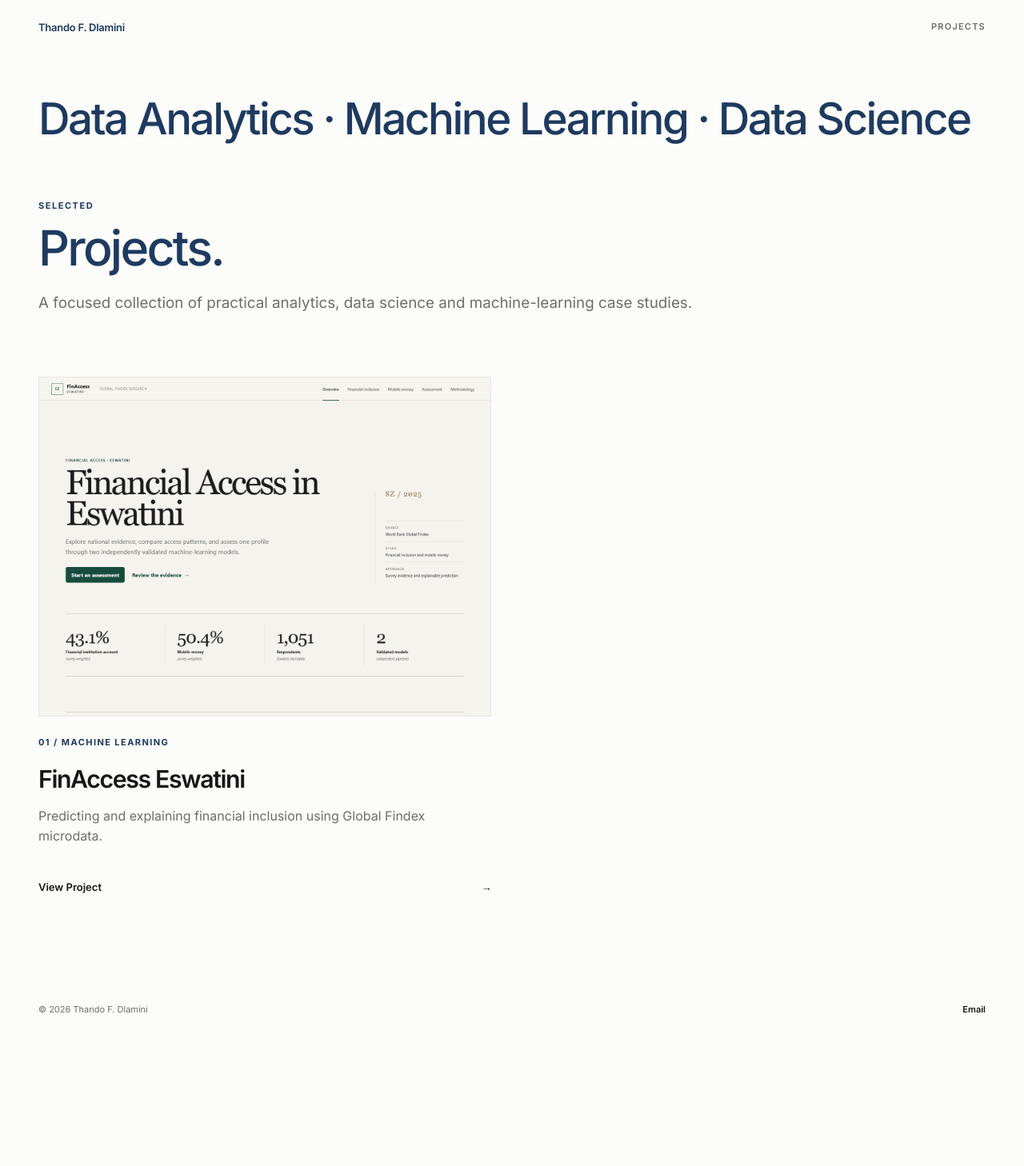
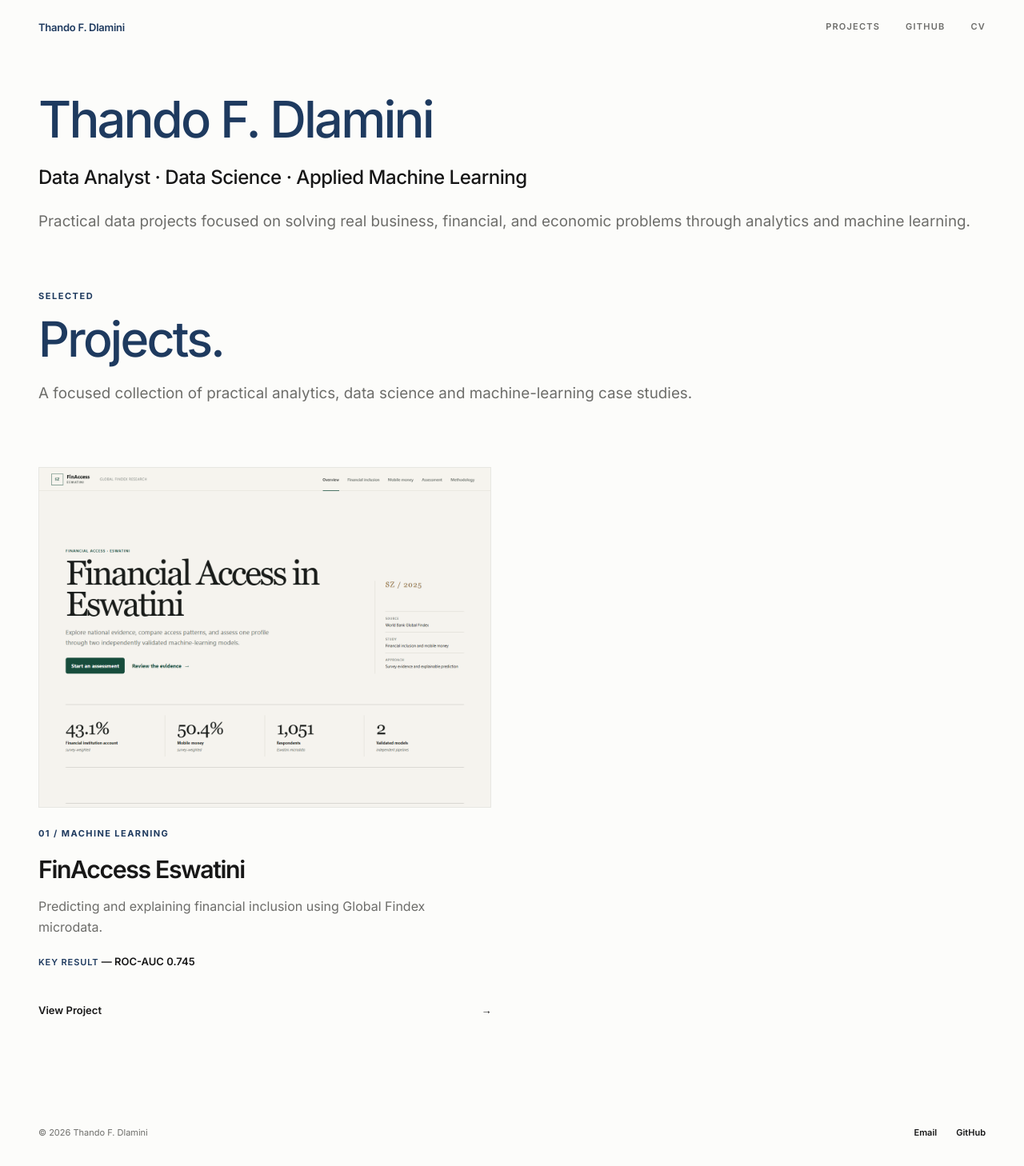
Before and after one commit to thandofana/thandofana.github.io, a React (Vite) app: page / in a window 1280 px wide. Shown: the whole page at 80% size. Before the commit the page ends 1304 px from the top, so only its background shows below. Built offline with nearby package versions, Linux system fonts and the light colour scheme.

Commit message:
Refine recruiter-focused homepage

```diff
--- a/src/components/SiteFooter.jsx
+++ b/src/components/SiteFooter.jsx
@@ -7,8 +7,11 @@ function SiteFooter() {
       <Container className="site-footer__inner">
         <p>© {new Date().getFullYear()} {profile.name}</p>
         <nav className="site-footer__links" aria-label="Footer navigation">
-          {profile.linkedin && <a href={profile.linkedin}>LinkedIn</a>}
           <a href={`mailto:${profile.email}`}>Email</a>
+          {profile.linkedin && (
+            <a href={profile.linkedin} target="_blank" rel="noreferrer">LinkedIn</a>
+          )}
+          <a href={profile.github} target="_blank" rel="noreferrer">GitHub</a>
         </nav>
       </Container>
     </footer>
--- a/src/components/SiteHeader.jsx
+++ b/src/components/SiteHeader.jsx
@@ -10,8 +10,12 @@ function SiteHeader({ projectView = false }) {
         </a>
 
         <nav className="site-nav" aria-label="Primary navigation">
-          <a href={projectView ? '#/' : '#projects'}>
-            {projectView ? '← All projects' : 'Projects'}
+          <a href={projectView ? '#/' : '#projects'}>Projects</a>
+          <a href={profile.github} target="_blank" rel="noreferrer">
+            GitHub<span className="sr-only"> (opens in a new tab)</span>
+          </a>
+          <a href={profile.resume} target="_blank" rel="noreferrer">
+            CV<span className="sr-only"> (opens in a new tab)</span>
           </a>
         </nav>
       </Container>
--- a/src/components/projects/ProjectCard.jsx
+++ b/src/components/projects/ProjectCard.jsx
@@ -23,6 +23,11 @@ function ProjectCard({ project, priority = false }) {
           </p>
           <h3 id={titleId}>{project.title}</h3>
           <p className="project-card__summary">{project.cardSummary}</p>
+          {project.highlight && (
+            <p className="project-card__highlight">
+              <span>Key Result</span> — {project.highlight}
+            </p>
+          )}
           <div className="project-card__footer">
             <span>View Project</span>
             <span aria-hidden="true">→</span>
--- a/src/data/profile.js
+++ b/src/data/profile.js
@@ -1,8 +1,11 @@
 const profile = {
   name: 'Thando F. Dlamini',
-  professionalTitle: 'Data · Analytics · Applied Machine Learning',
+  professionalTitle: 'Data Analyst · Data Science · Applied Machine Learning',
+  positioningStatement:
+    'Practical data projects focused on solving real business, financial, and economic problems through analytics and machine learning.',
   location: 'Eswatini',
   email: 'dlaminithandofana@gmail.com',
+  github: 'https://github.com/thandofana',
   linkedin: null, // Add only after the verified LinkedIn URL is provided.
   resume: '/resume/Thando_Fana_Dlamini_Resume.pdf',
 }
--- a/src/data/projects.js
+++ b/src/data/projects.js
@@ -25,6 +25,7 @@ const projects = [
     subtitle: 'Financial inclusion and mobile-money adoption in Eswatini',
     cardSummary:
       'Predicting and explaining financial inclusion using Global Findex microdata.',
+    highlight: 'ROC-AUC 0.745',
     summary:
       'An explainable machine-learning system combining survey-weighted analysis, statistical testing, two validated prediction pipelines and a responsive assessment application.',
     focus: 'Financial inclusion and mobile-money adoption',
--- a/src/pages/ProjectGallery.jsx
+++ b/src/pages/ProjectGallery.jsx
@@ -2,6 +2,7 @@ import Container from '../components/Container.jsx'
 import ProjectGrid from '../components/projects/ProjectGrid.jsx'
 import SiteFooter from '../components/SiteFooter.jsx'
 import SiteHeader from '../components/SiteHeader.jsx'
+import profile from '../data/profile.js'
 import projects from '../data/projects.js'
 
 function ProjectGallery() {
@@ -13,7 +14,9 @@ function ProjectGallery() {
       <main id="main-content" tabIndex="-1">
         <section className="gallery-intro" aria-labelledby="gallery-title">
           <Container>
-            <h1 id="gallery-title">Data Analytics · Machine Learning · Data Science</h1>
+            <h1 id="gallery-title">{profile.name}</h1>
+            <p className="gallery-intro__focus">{profile.professionalTitle}</p>
+            <p className="gallery-intro__statement">{profile.positioningStatement}</p>
           </Container>
         </section>
 
--- a/src/styles/global.css
+++ b/src/styles/global.css
@@ -205,8 +205,22 @@ p {
 }
 
 .gallery-intro h1 {
-  font-size: clamp(2.25rem, 1.5rem + 2.4vw, 3.5rem);
-  line-height: 1.08;
+  font-size: clamp(2.75rem, 2.15rem + 2.25vw, 4.5rem);
+  line-height: 0.95;
+}
+
+.gallery-intro__focus {
+  margin-top: var(--space-6);
+  color: var(--color-text);
+  font-size: clamp(1.2rem, 1.02rem + 0.6vw, 1.55rem);
+  font-weight: 500;
+  letter-spacing: -0.02em;
+}
+
+.gallery-intro__statement {
+  margin-top: var(--space-5);
+  color: var(--color-text-muted);
+  font-size: var(--text-lg);
 }
 
 .projects-gallery h2 {
@@ -279,6 +293,20 @@ p {
 
 .project-card__summary {
   margin-top: var(--space-4);
+}
+
+.project-card__highlight {
+  margin-top: var(--space-5);
+  color: var(--color-text);
+  font-size: var(--text-sm);
+  font-weight: 600;
+}
+
+.project-card__highlight span {
+  color: var(--color-accent);
+  font-size: var(--text-xs);
+  letter-spacing: 0.08em;
+  text-transform: uppercase;
 }
 
 .project-card__footer {
@@ -759,6 +787,20 @@ p {
 @media (max-width: 30rem) {
   .site-header__inner {
     min-height: 4rem;
+    gap: var(--space-3);
+  }
+
+  .brand {
+    font-size: 0.75rem;
+  }
+
+  .site-nav {
+    gap: var(--space-3);
+  }
+
+  .site-nav a {
+    font-size: 0.625rem;
+    letter-spacing: 0.06em;
   }
 
   .project-grid {
```
Also changed, not shown: scripts/qa-render.mjs (+18 -6 lines).
